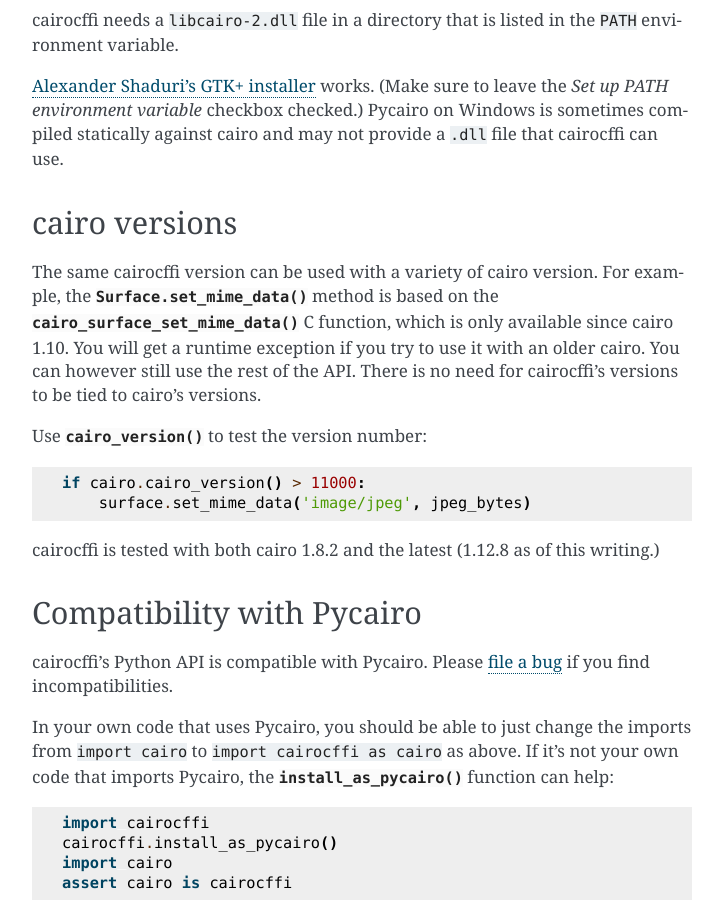
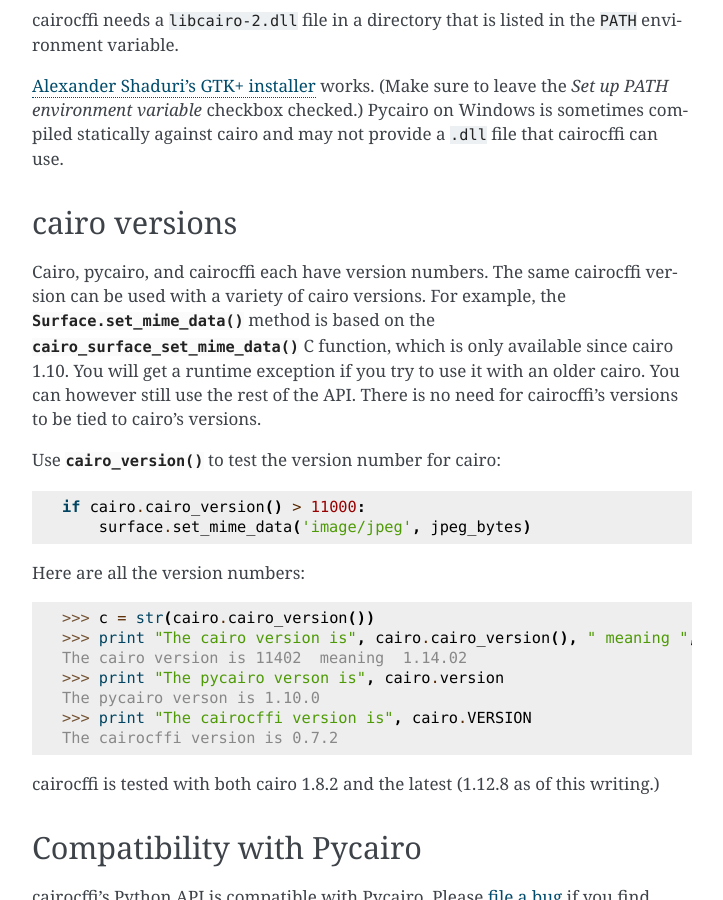
Before and after one commit to Kozea/cairocffi, a Sphinx documentation site: the page built from docs/overview.rst, in a window 1280 px wide and 900 px high, scrolled down 1235 px. Shown: the whole window, without its empty margins (388-1111 px from the left). Built offline with Sphinx 7.4.7, drawn with Linux system fonts in a browser that asks for light colours.

Commit message:
Add version numbers
Add version numbers to fix bug #71.   Just documentation.

```diff
--- a/docs/overview.rst
+++ b/docs/overview.rst
@@ -81,7 +81,8 @@
 cairo versions
 --------------
 
-The same cairocffi version can be used with a variety of cairo version.
+Cairo, pycairo, and cairocffi each have version numbers.   The same cairocffi version can
+be used with a variety of cairo versions.
 For example, the :meth:`Surface.set_mime_data` method is based on
 the :c:func:`cairo_surface_set_mime_data` C function,
 which is only available since cairo 1.10.
@@ -89,10 +90,20 @@
 You can however still use the rest of the API.
 There is no need for cairocffi’s versions to be tied to cairo’s versions.
 
-Use :func:`cairo_version` to test the version number::
+Use :func:`cairo_version` to test the version number for cairo::
 
     if cairo.cairo_version() > 11000:
         surface.set_mime_data('image/jpeg', jpeg_bytes)
+
+Here are all the version numbers::
+
+      >>> c = str(cairo.cairo_version())
+      >>> print "The cairo version is", cairo.cairo_version(), " meaning ", c[0] + "." + c[1:3] + "." + c[3:]
+      The cairo version is 11402  meaning  1.14.02
+      >>> print "The pycairo verson is", cairo.version
+      The pycairo verson is 1.10.0
+      >>> print "The cairocffi version is", cairo.VERSION
+      The cairocffi version is 0.7.2
 
 cairocffi is tested with both cairo 1.8.2 and the latest
 (1.12.8 as of this writing.)
```
